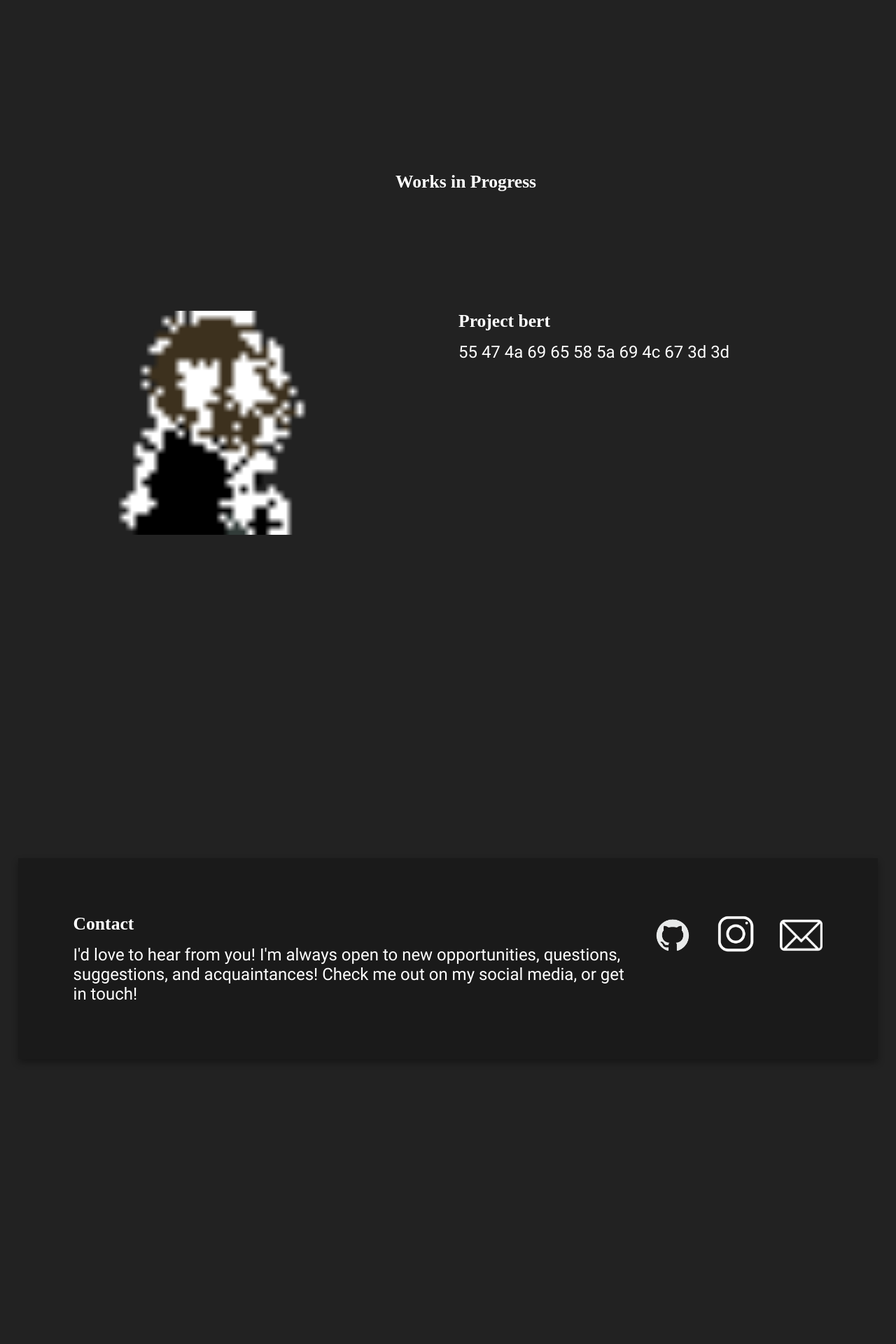
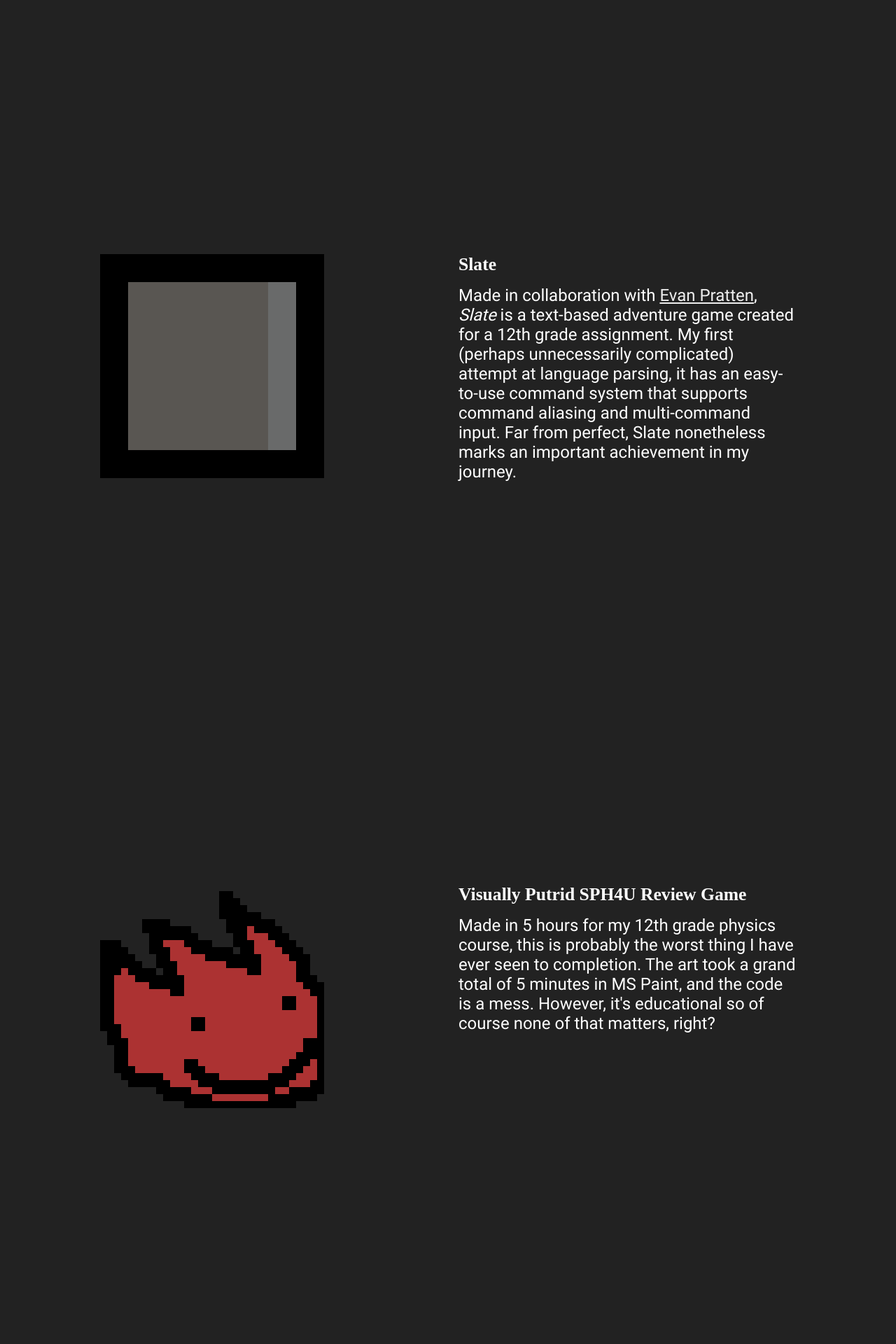
Before and after one commit to ExVacuum/ExVacuum.github.io, a Jekyll site: the page built from programming.html, in a window 1280 px wide. Shown: the part 2598-4518 px from the top of the page at 70% size. Built offline with Jekyll 4.4.1, drawn with Linux system fonts in a browser that asks for light colours; nearby versions of some CDN libraries; some web fonts are replaced; before the commit the page ends 4163 px from its top, so only the background shows below that.

Commit message:
Updated Projects

```diff
--- a/css/master.css
+++ b/css/master.css
@@ -178,6 +178,17 @@ a,a:visited{
     color: #EEEEEE;
 }
 
+.disable-aa{
+    image-rendering: optimizeSpeed;             /* STOP SMOOTHING, GIVE ME SPEED  */
+    image-rendering: -moz-crisp-edges;          /* Firefox                        */
+    image-rendering: -o-crisp-edges;            /* Opera                          */
+    image-rendering: -webkit-optimize-contrast; /* Chrome (and eventually Safari) */
+    image-rendering: pixelated; /* Chrome */
+    image-rendering: optimize-contrast;         /* CSS3 Proposed                  */
+    -ms-interpolation-mode: nearest-neighbor;   /* IE8+                           */
+
+}
+
 
 .list-button{
   display: inline-block;
--- a/programming.html
+++ b/programming.html
@@ -126,6 +126,72 @@ layout: main
     </div>
   </div>
 
+  <div class="parallax-window programming-section" data-parallax="scroll" data-image-src="/img/flasks.jpg" data-android-fix="true" data-ios-fix="true" data-bleed="10" style="height: 100vh; width: 100%; padding: 10%">
+    <div class="cards">
+      <div class="col-6">
+        <div class="card-container" style="width: 25vw; height: 25vw">
+          <a href="https://github.com/Java-prog-class-2019/slate">
+            <img src="/img/slate.ico" alt="" class="card-image disable-aa" style="width: 25vw">
+          </a>
+          <div class="card-overlay" style="width: 25vw">
+            <p>View on GitHub</p>
+          </div>
+        </div>
+      </div>
+    </div>
+
+    <div class="col-6">
+      <h2>Slate</h2>
+      <p>
+        Made in collaboration with <a href="https://retrylife.ca">Evan Pratten</a>, <i>Slate</i> is a text-based adventure game created for a 12th grade assignment. My first (perhaps unnecessarily complicated) attempt at language parsing, it has an easy-to-use command system that supports command aliasing and multi-command input. Far from perfect, Slate nonetheless marks an important achievement in my journey.
+      </p>
+    </div>
+
+    <div class="list">
+      <div class="col-1">
+        <a href="https://github.com/Java-prog-class-2019/slate">
+          <div class="list-button">
+            <img src="/img/slate.ico" alt="" class="disable-aa" style="position:relative;height:100%; float:left;">
+            <h2 class="button-text" >View on GitHub</h2>
+          </div>
+        </a>
+      </div>
+    </div>
+  </div>
+
+  <div class="parallax-window programming-section" data-parallax="scroll" data-image-src="/img/garbage.jpg" data-android-fix="true" data-ios-fix="true" data-bleed="10" style="height: 100vh; width: 100%; padding: 10%">
+    <div class="cards">
+      <div class="col-6">
+        <div class="card-container" style="width: 25vw; height: 25vw">
+          <a href="https://github.com/ExVacuum/physgame">
+            <img src="/img/dragonicon.ico" alt="" class="card-image disable-aa" style="width: 25vw">
+          </a>
+          <div class="card-overlay" style="width: 25vw">
+            <p>View on GitHub</p>
+          </div>
+        </div>
+      </div>
+    </div>
+
+    <div class="col-6">
+      <h2>Visually Putrid SPH4U Review Game</h2>
+      <p>
+        Made in 5 hours for my 12th grade physics course, this is probably the worst thing I have ever seen to completion. The art took a grand total of 5 minutes in MS Paint, and the code is a mess. However, it's educational so of course none of that matters, right?
+      </p>
+    </div>
+
+    <div class="list">
+      <div class="col-1">
+        <a href="https://github.com/ExVacuum/physgame">
+          <div class="list-button">
+            <img src="/img/dragonicon.ico" alt="" class="disable-aa" style="position:relative;height:100%; float:left;">
+            <h2 class="button-text" >View on GitHub</h2>
+          </div>
+        </a>
+      </div>
+    </div>
+  </div>
+
   <div id="wip" style="width: 100%; text-align: center; margin: 2%;">
     <h2>Works in Progress</h2>
   </div>
@@ -135,7 +201,7 @@ layout: main
       <div class="col-6">
         <div class="card-container" style="width: 25vw; height: 25vw">
           <a href="https://github.com/ExVacuum/bert">
-            <img src="/img/bert.png" alt="" class="card-image" style="width: 25vw">
+            <img src="/img/bert.png" alt="" class="card-image disable-aa" style="width: 25vw">
           </a>
           <div class="card-overlay" style="width: 25vw">
             <p>View on GitHub</p>
@@ -155,7 +221,7 @@ layout: main
       <div class="col-1">
         <a href="https://github.com/ExVacuum/bert">
           <div class="list-button">
-            <img src="/img/bert.png" alt="" style="position:relative;height:100%; float:left;">
+            <img src="/img/bert.png" alt="" class="disable-aa" style="position:relative;height:100%; float:left;">
             <h2 class="button-text" >View on GitHub</h2>
           </div>
         </a>
```
Also changed, not shown: img/dragonicon.ico (added), img/slate.ico (added), 2 other files.
